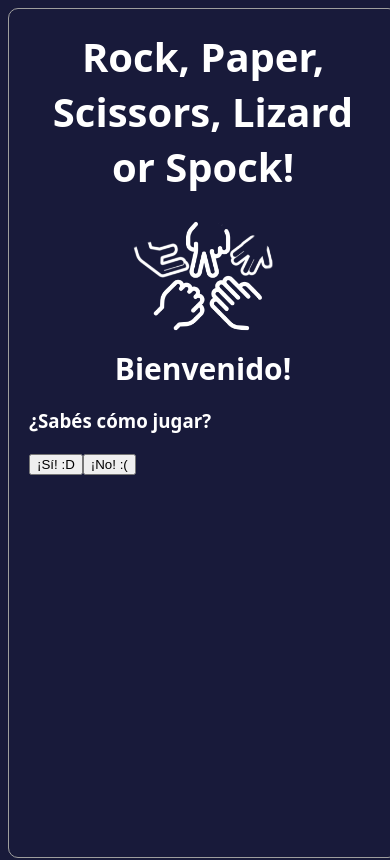
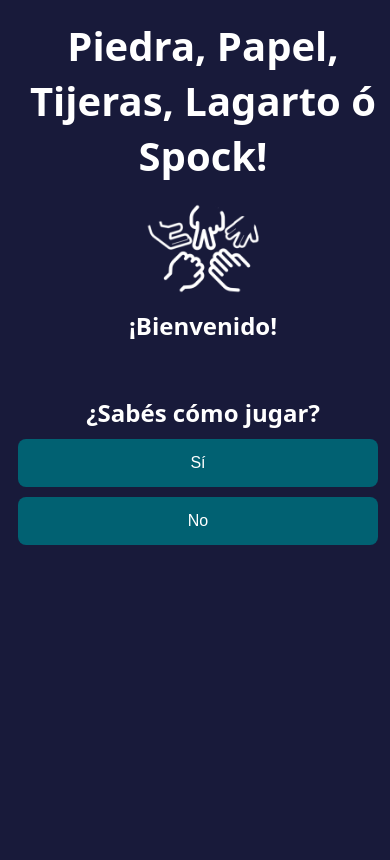
Before and after one commit to Nahuel-P/unq-ui-nahuel-pacheco-trabajo-final, a React (Create React App) app: page / in a window 390 px wide. Built offline with nearby package versions, Linux system fonts and the light colour scheme.

Commit message:
add: responsive main menu y rules

```diff
--- a/src/components/organisms/RulesScreen.css
+++ b/src/components/organisms/RulesScreen.css
@@ -12,6 +12,7 @@
   padding: 20px;
   box-sizing: border-box;
 }
+
 .rules-list {
   display: flex;
   justify-content: center;
@@ -29,14 +30,26 @@
   margin-top: -15px;
 }
 
+@media (max-width: 768px) {
+  body {
+    overflow: auto;
+  }
+  .rules-list li {
+    flex-basis: 100%;
+    margin-top: 0px;
+  }
+  .rules-column {
+    margin-top: -15px;
+  }
+}
+
 .text_rules {
   width: 100px;
   font-size: 16px;
   justify-content: center;
   font-weight: 600;
   margin-bottom: -20px;
-  margin-right: -60px;
-  margin-left: -50px;
+  margin-right: 10px;
 }
 
 .rules-img {
--- a/src/components/organisms/RulesScreen.jsx
+++ b/src/components/organisms/RulesScreen.jsx
@@ -12,11 +12,17 @@
     <div className="rules-container">
       <h1 className="rules-title">Reglas</h1>
       <h2>Es como un piedra, papel y tijera, pero tenemos más casos:</h2>
-      <ul className="rules-list">
+      <div className="rules-list">
+        <ul className="rules-column">
           <li className="rules-item">
+            <Rock context="rules-screen" />
+            <span className="text_rules">Aplasta a</span>
             <Scissors context="rules-screen" />
-          <span className="text_rules">Corta a </span>
-          <Paper context="rules-screen" />
+          </li>
+          <li className="rules-item">
+            <Rock context="rules-screen" />
+            <span className="text_rules">Aplasta a</span>
+            <Lizard context="rules-screen" />
           </li>
           <li className="rules-item">
             <Paper context="rules-screen" />
@@ -24,9 +30,31 @@
             <Rock context="rules-screen" />
           </li>
           <li className="rules-item">
+            <Paper context="rules-screen" />
+            <span className="text_rules">Desautoriza a</span>
+            <Spock context="rules-screen" />
+          </li>
+          <li className="rules-item">
+            <Scissors context="rules-screen" />
+            <span className="text_rules">Corta a </span>
+            <Paper context="rules-screen" />
+          </li>
+        </ul>
+        <ul className="rules-column">
+        <li className="rules-item">
+            <Scissors context="rules-screen" />
+            <span className="text_rules">Decapita a</span>
+            <Lizard context="rules-screen" />
+          </li>
+          <li className="rules-item">
+            <Spock context="rules-screen" />
+            <span className="text_rules">Rompe a</span>
+            <Scissors context="rules-screen" />
+          </li>
+          <li className="rules-item">
+            <Spock context="rules-screen" />
+            <span className="text_rules">Vaporiza a</span>
             <Rock context="rules-screen" />
-          <span className="text_rules">Aplasta a</span>
-          <Lizard context="rules-screen" />
           </li>
           <li className="rules-item">
             <Lizard context="rules-screen" />
@@ -34,36 +62,12 @@
             <Spock context="rules-screen" />
           </li>
           <li className="rules-item">
-          <Spock context="rules-screen" />
-          <span className="text_rules">Rompe a</span>
-          <Scissors context="rules-screen" />
-        </li>
-        <li className="rules-item">
-          <Scissors context="rules-screen" />
-          <span className="text_rules">Decapita a</span>
-          <Lizard context="rules-screen" />
-        </li>
-        <li className="rules-item">
             <Lizard context="rules-screen" />
             <span className="text_rules">Devora a</span>
             <Paper context="rules-screen" />
           </li>
-        <li className="rules-item">
-          <Paper context="rules-screen" />
-          <span className="text_rules">Desautoriza a</span>
-          <Spock context="rules-screen" />
-        </li>
-        <li className="rules-item">
-          <Spock context="rules-screen" />
-          <span className="text_rules">Vaporiza a</span>
-          <Rock context="rules-screen" />
-        </li>
-        <li className="rules-item">
-          <Rock context="rules-screen" />
-          <span className="text_rules">Aplasta a</span>
-          <Scissors context="rules-screen" />
-        </li>
         </ul>
+      </div>
 
       <h2>Una ayuda gráfica</h2>
       <img src={rules} alt="rules" className="rules-img" />
--- a/src/components/pages/MainScreen.css
+++ b/src/components/pages/MainScreen.css
@@ -42,11 +42,78 @@
   margin-bottom: 0;
 }
 
-h1{
-  font-size: 40px;
+.main-title{
+  font-size: 50px;
 }
 
-h2{
+.welcome{
   margin-top: 10px;
   font-size: 30px;
 }
+
+.choice-how-to-play {
+  padding-top: 50px;
+  font-size: 30px;
+  margin-bottom: 20px;
+  text-align: center;
+}
+
+.button-container {
+  display: flex;
+  flex-direction: column;
+  gap: 10px;
+}
+
+.button {
+  padding: 20px 24px;
+  font-size: 18px;
+  border-radius: 8px;
+  background-color: #016172;
+  color: #fff;
+  border: none;
+  cursor: pointer;
+}
+
+.button:hover {
+  background-color: #268899;
+}
+
+@media only screen and (max-width: 600px) {
+  body {
+    overflow: auto;
+    overflow-x: hidden;
+  }
+  .content {
+    width: 100%;
+    height: auto;
+    max-width: none;
+    border: none;
+    border-radius: 0;
+    padding: 10px;
+  }
+
+  .logo {
+    height: 30%;
+    width: 30%;
+  }
+
+  .main-title {
+    font-size: 40px;
+  }
+
+  .welcome {
+    font-size: 24px;
+  }
+
+  .choice-how-to-play {
+    padding-top: 30px;
+    font-size: 24px;
+    margin-bottom: 10px;
+  }
+
+  .button {
+    padding: 15px 18px;
+    margin-right: 10px;
+    font-size: 16px;
+  }
+}
--- a/src/components/pages/MainScreen.jsx
+++ b/src/components/pages/MainScreen.jsx
@@ -14,12 +14,14 @@
   if (stage === "welcome") {
     content = (
       <div>
-        <h1>Rock, Paper, Scissors, Lizard or Spock!</h1>
+        <h1 className="main-title">Piedra, Papel, Tijeras, Lagarto ó Spock!</h1>
         <img src={logo} className="logo" alt="game-logo" />
-        <h2>Bienvenido!</h2>
-        <h3>¿Sabés cómo jugar?</h3>
-        <button onClick={game}>¡Sí! :D</button>
-        <button onClick={showInstructions}>¡No! :(</button>
+        <h2 className="welcome">¡Bienvenido!</h2>
+        <h3 className="choice-how-to-play">¿Sabés cómo jugar?</h3>
+        <div className="button-container">
+          <button className="button" onClick={game}>Sí</button>
+          <button className="button" onClick={showInstructions}>No</button>
+        </div>
       </div>
     );
   } else if (stage === "instructions") {
```
Lines whose indentation alone changed are shown as unchanged.
